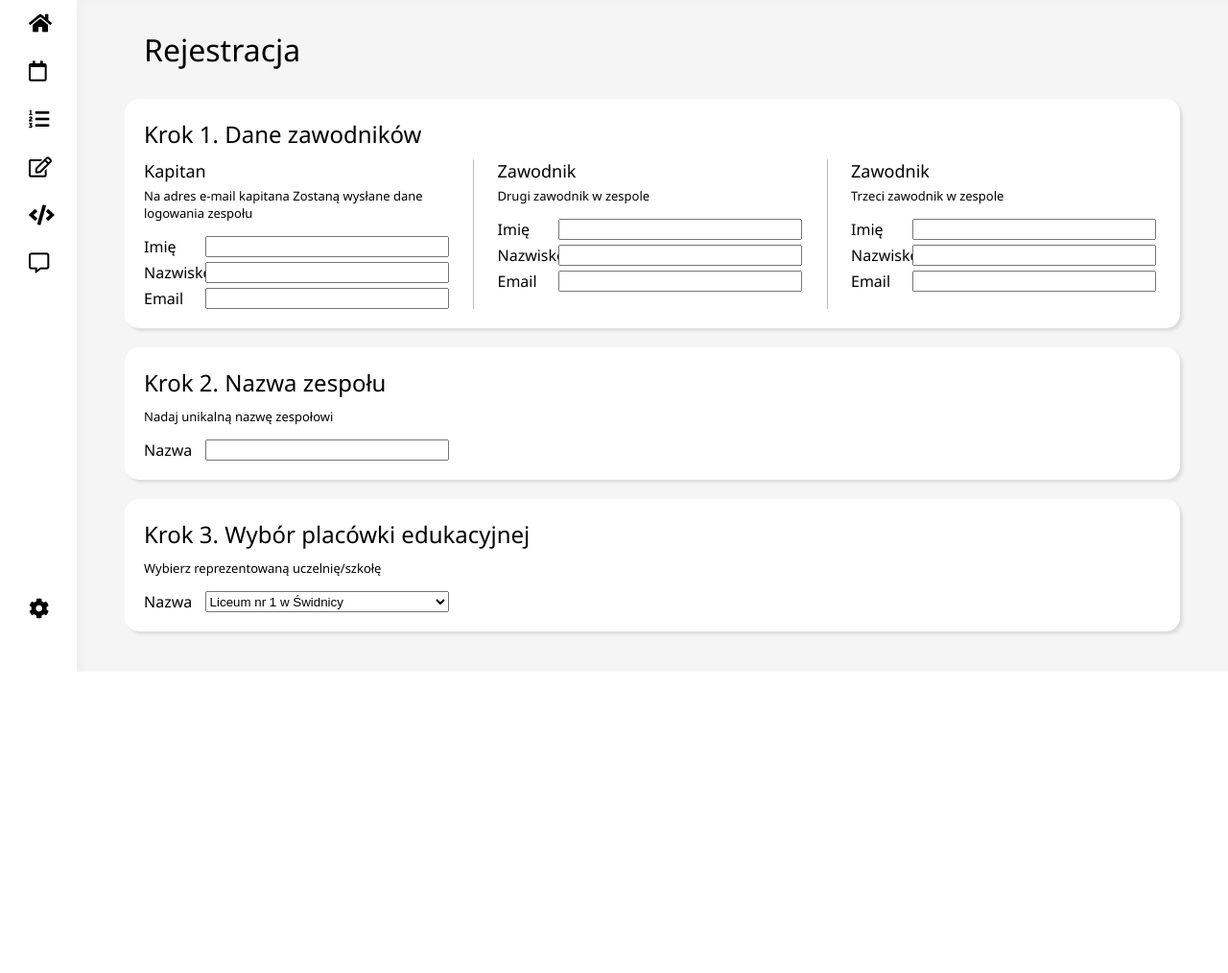
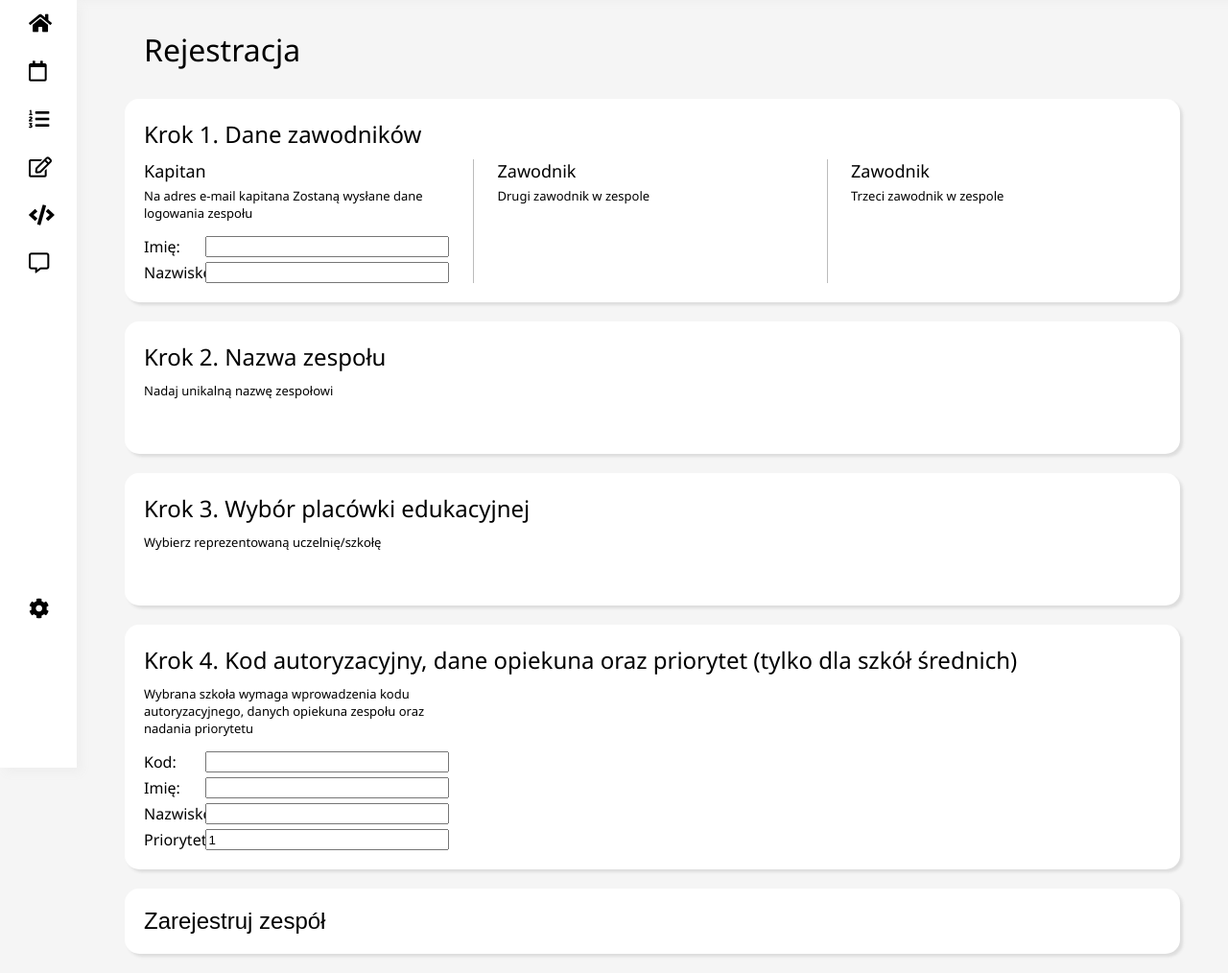
Before and after one commit to RafalKiszczyszyn/Buzkashi, a Django app: page /registration in a window 1280 px wide. Shown: the part 100-1114 px from the top of the page at 96% size. Before the commit the page ends 800 px from the top, so only its background shows below. Run offline with Django 3.2, Linux system fonts and the light colour scheme; some libraries are stand-ins or nearby versions.

Commit message:
Finished registration.html, added forms.py

```diff
--- /dev/null
+++ b/buzkashi_app/forms.py
@@ -0,0 +1,49 @@
+from django import forms
+from . import models
+
+
+class ParticipantForm(forms.ModelForm):
+    """
+    Klasa formularzu dla uczestnika
+    """
+
+    class Meta:
+        """
+        Klasa wskazująca, które pola z modelu zawodnika mają być połączone z formularzem
+        """
+
+        model = models.Participant
+        fields = ['name', 'surname']
+
+        labels = {
+            'name': 'Imię',
+            'surname': 'Nazwisko'
+        }
+
+
+class EduInstituteSelectForm(forms.Form):
+    """
+    Klasa formularzu wyboru placówki edukacyjnej
+    """
+
+    # placówka edukacyjna
+    edu_institute = forms.ModelChoiceField(label='Nazwa', queryset=None)
+
+
+class RegistrationComplimentForm(forms.Form):
+    """
+    Klasa formularzu danych uzupełniających rejestracje dla szkół średnich
+    """
+
+    # kod autoryzacyjny
+    authorization_code = forms.CharField(label='Kod', max_length=50, required=False)
+
+    # imię opiekuna
+    tutor_name = forms.CharField(label='Imię', max_length=50, required=False)
+
+    # nazwisko opiekuna
+    tutor_surname = forms.CharField(label='Nazwisko', max_length=50, required=False)
+
+    # priorytet zespołu
+    priority = forms.IntegerField(label='Priorytet', min_value=1, required=False, initial=1,
+                                  error_messages={0: 'Priorytet musi być większy od zera'})
--- a/buzkashi_app/models.py
+++ b/buzkashi_app/models.py
@@ -66,7 +66,7 @@ class EduInstitution(models.Model):
     # email: VARCHAR(50), NOT NULL, UNIQUE
     email = models.CharField(max_length=50, unique=True)
 
-    # kod autoryzacji: VARCHAR(50), NOT NULL
+    # kod autoryzacyjny: VARCHAR(50), NOT NULL
     authorization_code = models.CharField(max_length=50)
 
     # czy wyższa: BIT, NOT NULL
@@ -89,7 +89,7 @@ class Team(models.Model):
     #      więc chyba też mogłóby być to pole typu Duration
 
     # data zgłoszenia: TIMESTAMP, NOT NULL, DEFAULT=NOW
-    application_date = models.DateTimeField(default=timezone.now())
+    application_date = models.DateTimeField(default=timezone.now)
 
     # priorytet: INTEGER, NOT NULL DEFAULT=1
     priority = models.IntegerField(default=1)
--- a/buzkashi_app/urls.py
+++ b/buzkashi_app/urls.py
@@ -1,6 +1,6 @@
 from django.urls import path
-from temp.views import home_view, challenges_view, challenges_edit_view, rank_view, solutions_view,\
-    solutions_results_view, solutions_code_view, registration_view
+from .views import home_view, challenges_view, challenges_edit_view, rank_view, solutions_view,\
+    solutions_results_view, solutions_code_view, RegistrationView
 
 
 urlpatterns = [
@@ -12,6 +12,6 @@ urlpatterns = [
     path('solutions/', solutions_view, name='solutions'),
     path('solutions/results/<int:solution_id>', solutions_results_view, name='solutions_results'),
     path('solutions/code/<int:solution_id>', solutions_code_view, name='solutions_code'),
-    path('registration', registration_view, name='registration'),
+    path('registration', RegistrationView.as_view(), name='registration'),
 
 ]
--- a/buzkashi_app/views.py
+++ b/buzkashi_app/views.py
@@ -1,6 +1,9 @@
-from django.shortcuts import render
+from django.shortcuts import render, redirect
 
 # Create your views here.
+from django.views import View
+
+from . import forms
 
 
 def home_view(request, *args, **kwargs):
@@ -31,5 +34,25 @@ def solutions_code_view(request, solution_id):
     return render(request, "solutions_code.html", {})
 
 
-def registration_view(request):
-    return render(request, "registration.html", {})
+class RegistrationView(View):
+
+    template_name = 'registration.html'
+    view_bag = {}
+
+    def get(self, request):
+        self.view_bag['captain'] = forms.ParticipantForm
+        self.view_bag['compliment'] = forms.RegistrationComplimentForm()
+
+        return render(request, self.template_name, self.view_bag)
+
+    def post(self, request):
+        captain = forms.ParticipantForm(request.POST)
+        compliment = forms.RegistrationComplimentForm(request.POST)
+
+        if captain.is_valid() and compliment.is_valid():
+            return redirect(request, 'home')
+
+        self.view_bag['captain'] = captain
+        self.view_bag['compliment'] = compliment
+
+        return render(request, self.template_name, self.view_bag)
--- /dev/null
+++ b/static/css/tile-reg.css
@@ -0,0 +1,46 @@
+    .tile-grid {
+        display: grid;
+        grid-template-columns: 30% 0.5px 30% 0.5px 30%;
+        grid-column-gap: 25px;
+    }
+
+    .tile-grid-line {
+        background: #bbb;
+    }
+
+    .form-grid {
+        display: inline-grid;
+        grid-template-columns: 20% 80%;
+        grid-row-gap: 5px;
+        width: 100%;
+    }
+
+    .form-grid-error {
+        grid-column-start: 1;
+        grid-column-end: 3;
+        color: red;
+        margin: 0;
+    }
+
+    .tile h3 {
+        margin: 0 0 10px 0;
+        font-size: x-large;
+        font-weight: 400;
+    }
+
+    .tile h4 {
+        margin: 0 0 5px 0;
+        font-size: large;
+        font-weight: 300;
+    }
+
+    .tile h6 {
+        margin: 0 0 15px 0;
+        font-size: small;
+        font-weight: 200;
+    }
+
+    .tile label {
+        font-size: medium;
+        font-weight: 400;
+    }
--- a/static/css/tile.css
+++ b/static/css/tile.css
@@ -67,3 +67,21 @@
     grid-column-end: 3;
     width: 100%;
 }
+
+.tile-submit {
+    background-color: white;
+    border-radius: 15px;
+    padding: 20px 20px 20px 20px;
+    margin-bottom: 20px;
+    box-shadow: 3px 3px 3px #dddddd;
+    font-size: x-large;
+    font-weight: 400;
+    border: none;
+    width: 100%;
+    text-align: left;
+}
+
+.tile-submit:hover {
+    background-color: #D2D2D2;
+    cursor: pointer;
+}
--- a/templates/registration.html
+++ b/templates/registration.html
@@ -1,57 +1,19 @@
 {% extends 'base.html' %}
 
+{% load static %}
+
 {% block head %}
-
-<style>
-
-    .tile-grid {
-        display: grid;
-        grid-template-columns: 30% 0.5px 30% 0.5px 30%;
-        grid-column-gap: 25px;
-    }
-
-    .tile-grid-line {
-        background: #bbb;
-    }
-
-    .form-grid {
-        display: inline-grid;
-        grid-template-columns: 20% 80%;
-        grid-row-gap: 5px;
-        width: 100%;
-    }
-
-    .tile h3 {
-        margin: 0 0 10px 0;
-        font-size: x-large;
-        font-weight: 400;
-    }
-
-    .tile h4 {
-        margin: 0 0 5px 0;
-        font-size: large;
-        font-weight: 300;
-    }
-
-    .tile h6 {
-        margin: 0 0 15px 0;
-        font-size: small;
-        font-weight: 200;
-    }
-
-    .tile label {
-        font-size: medium;
-        font-weight: 400;
-    }
-
-</style>
-
+<link rel="stylesheet" type="text/css" href="{% static 'css/tile-reg.css' %}" />
 {% endblock %}
 
 {% block content %}
 
 <div class="title">Rejestracja</div>
 
+<form action="{% url 'registration' %}" method="post">
+    {% csrf_token %}
+
+    <!-- RZAWODNICY -->
     <div class="tile">
         <h3>Krok 1. Dane zawodników</h3>
 
@@ -59,16 +21,18 @@
             <div>
                 <h4>Kapitan</h4>
                 <h6>Na adres e-mail kapitana Zostaną wysłane dane logowania zespołu</h6>
-                <form id="contestant_1">
+
                 <div class="form-grid">
-                        <label for="name_1">Imię</label>
-                        <input type="text" id="name_1" name="name_1">
-                        <label for="surname_1">Nazwisko</label>
-                        <input type="text" id="surname_1" name="surname_1">
-                        <label for="email_1">Email</label>
-                        <input type="email" id="email_1" name="email_1">
+                    {% for field in captain %}
+                        {{ field.label_tag }}
+                        {{ field }}
+                        {% if field.errors %}
+                            {% for error in field.errors %}
+                                <h6 class="form-grid-error">{{ error }}</h6>
+                            {% endfor %}
+                        {% endif %}
+                    {% endfor %}
                 </div>
-                </form>
             </div>
 
             <div class="tile-grid-line"></div>
@@ -76,16 +40,19 @@
             <div>
                 <h4>Zawodnik</h4>
                 <h6>Drugi zawodnik w zespole</h6>
-                <form id="contestant_2">
+
                 <div class="form-grid">
-                        <label for="name_2">Imię</label>
-                        <input type="text" id="name_2" name="name_2">
-                        <label for="surname_2">Nazwisko</label>
-                        <input type="text" id="surname_2" name="surname_2">
-                        <label for="email_2">Email</label>
-                        <input type="email" id="email_2" name="email_2">
+                    {% for field in participant2 %}
+                        {{ field.label_tag }}
+                        {{ field }}
+                        {% if field.errors %}
+                            {% for error in field.errors %}
+                                <h6 class="form-grid-error">{{ error }}</h6>
+                            {% endfor %}
+                        {% endif %}
+                    {% endfor %}
                 </div>
-                </form>
+
             </div>
 
             <div class="tile-grid-line"></div>
@@ -93,56 +60,103 @@
             <div>
                 <h4>Zawodnik</h4>
                 <h6>Trzeci zawodnik w zespole</h6>
-                <form id="contestant_3">
+
                 <div class="form-grid">
-                        <label for="name_3">Imię</label>
-                        <input type="text" id="name_3" name="name_3">
-                        <label for="surname_3">Nazwisko</label>
-                        <input type="text" id="surname_3" name="surname_3">
-                        <label for="email_3">Email</label>
-                        <input type="email" id="email_3" name="email_3">
-                    </div>
-                </form>
+                    {% for field in participant3 %}
+                        {{ field.label_tag }}
+                        {{ field }}
+                        {% if field.errors %}
+                            {% for error in field.errors %}
+                                <h6 class="form-grid-error">{{ error }}</h6>
+                            {% endfor %}
+                        {% endif %}
+                    {% endfor %}
                 </div>
 
             </div>
 
         </div>
 
+    </div>
+
+    <!-- NAZWA ZESPOLU -->
     <div class="tile">
         <h3>Krok 2. Nazwa zespołu</h3>
 
         <div class="tile-grid">
             <div>
                 <h6>Nadaj unikalną nazwę zespołowi</h6>
-                <form>
+
                 <div class="form-grid">
-                        <label for="team_name">Nazwa</label>
-                        <input type="text" id="team_name" name="team_name">
+                    {% for field in team %}
+                        {{ field.label_tag }}
+                        {{ field }}
+                        {% if field.errors %}
+                            {% for error in field.errors %}
+                                <h6 class="form-grid-error">{{ error }}</h6>
+                            {% endfor %}
+                        {% endif %}
+                    {% endfor %}
                 </div>
-                </form>
             </div>
         </div>
 
     </div>
 
+    <!-- WYBÓR PLACÓWKI EDUKACYJNEJ -->
     <div class="tile">
         <h3>Krok 3. Wybór placówki edukacyjnej</h3>
 
         <div class="tile-grid">
             <div>
                 <h6>Wybierz reprezentowaną uczelnię/szkołę</h6>
-                <form>
+
                 <div class="form-grid">
-                        <label for="institution">Nazwa</label>
-                        <select id="institution" name="institution">
-                            <option value=1>Liceum nr 1 w Świdnicy</option>
-                        </select>
+                    {% for field in institute %}
+                        {{ field.label_tag }}
+                        {{ field }}
+                        {% if field.errors %}
+                            {% for error in field.errors %}
+                                <h6 class="form-grid-error">{{ error }}</h6>
+                            {% endfor %}
+                        {% endif %}
+                    {% endfor %}
                 </div>
-                </form>
             </div>
         </div>
 
     </div>
 
+    <!-- REJESTRACJA UZUPELNIAJĄCA -->
+    <div class="tile">
+        <h3>Krok 4. Kod autoryzacyjny, dane opiekuna oraz priorytet (tylko dla szkół średnich)</h3>
+
+        {% if need_compliment %}
+            <h4 style="color: red">Dla wybranej placówki edukacyjnej wymagane są dane uzupełniające</h4>
+        {% endif %}
+
+        <div class="tile-grid">
+            <div>
+                <h6>Wybrana szkoła wymaga wprowadzenia kodu autoryzacyjnego, danych opiekuna zespołu oraz nadania priorytetu</h6>
+
+                <div class="form-grid">
+                    {% for field in compliment %}
+                        {{ field.label_tag }}
+                        {{ field }}
+                        {% if field.errors %}
+                            {% for error in field.errors %}
+                                <h6 class="form-grid-error">{{ error }}</h6>
+                            {% endfor %}
+                        {% endif %}
+                    {% endfor %}
+                </div>
+            </div>
+        </div>
+
+    </div>
+
+    <!-- SUBMIT -->
+    <input class="tile-submit" type="submit" value="Zarejestruj zespół">
+
+</form>
 {% endblock %}
```
Lines whose indentation alone changed are shown as unchanged.
